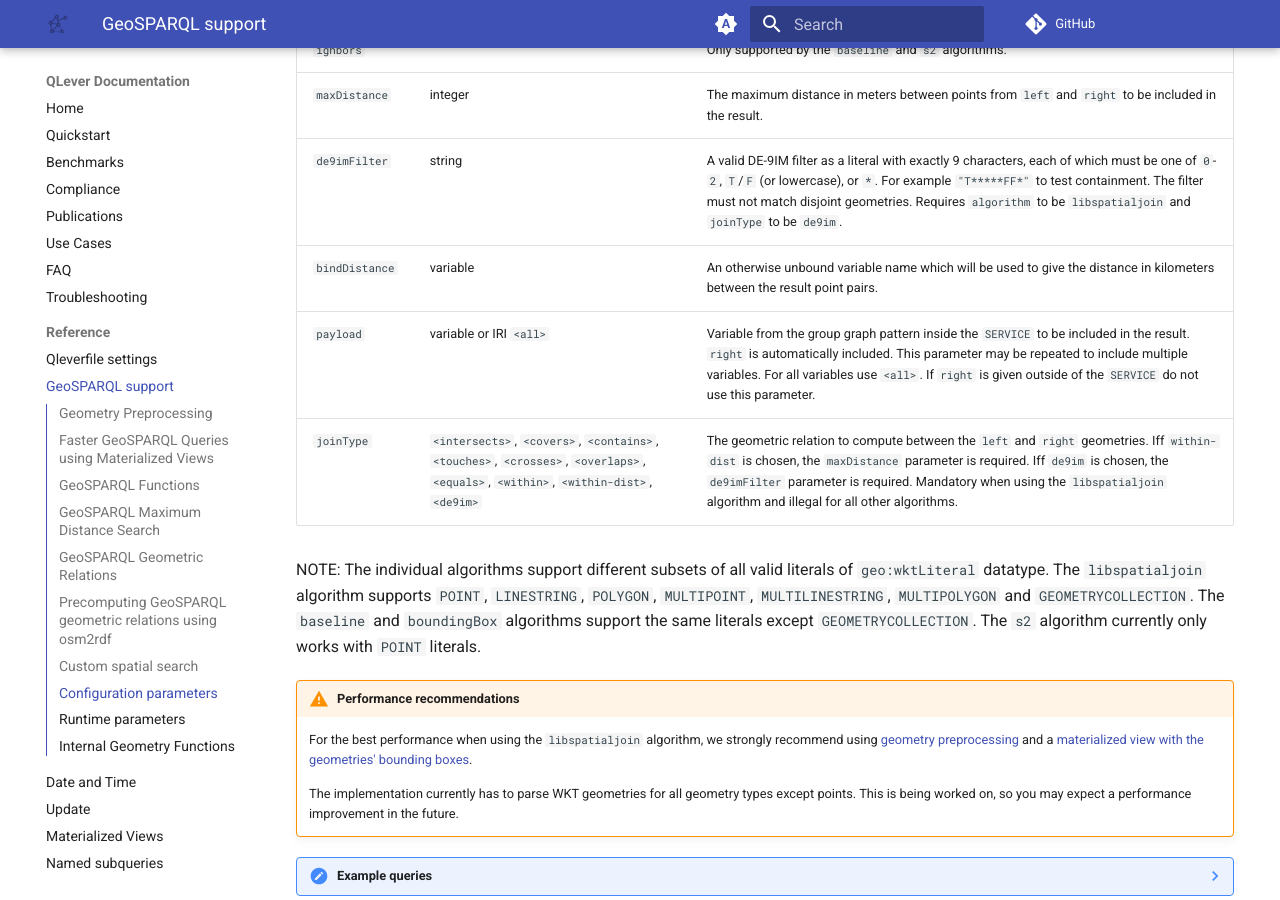
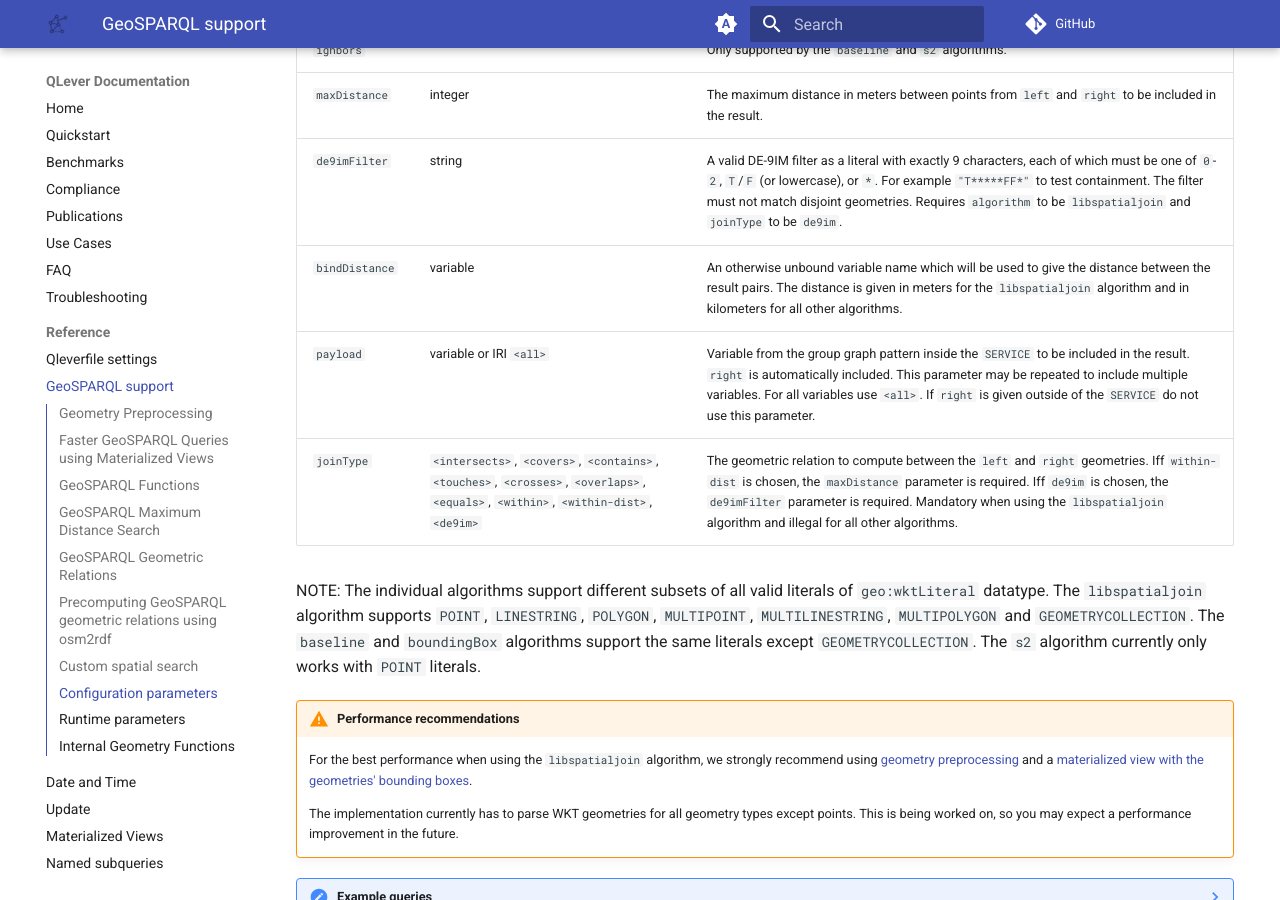
Before and after one commit to qlever-dev/qlever-docs, an MkDocs documentation site: the page built from docs/geosparql.md, in a window 1280 px wide and 900 px high, scrolled down 6267 px. Built offline with MkDocs 1.6.1 and Material for MkDocs 9.7.7, drawn with Linux system fonts in a browser that asks for light colours; plug-ins that fetch from the network failed and are left out; comment, search, counter and statistics services are not loaded; the version menu is left out.

Commit message:
Fix unit of `bindDistance` for `libspatialjoin` algorithm (#45)

```diff
--- a/docs/geosparql.md
+++ b/docs/geosparql.md
@@ -468,7 +468,7 @@ The following configuration parameters are provided in the `SERVICE` as triples
 | `numNearestNeighbors` | integer | The maximum number of nearest neighbor points from `right` for every point from `left`. Only supported by the `baseline` and `s2` algorithms. |
 | `maxDistance` | integer | The maximum distance in meters between points from `left` and `right` to be included in the result. |
 | `de9imFilter` | string | A valid DE-9IM filter as a literal with exactly 9 characters, each of which must be one of `0`-`2`, `T`/`F` (or lowercase), or `*`. For example `"T*****FF*"` to test containment. The filter must not match disjoint geometries. Requires `algorithm` to be `libspatialjoin` and `joinType` to be `de9im`. |
-| `bindDistance` | variable | An otherwise unbound variable name which will be used to give the distance in kilometers between the result point pairs. |
+| `bindDistance` | variable | An otherwise unbound variable name which will be used to give the distance between the result pairs. The distance is given in meters for the `libspatialjoin` algorithm and in kilometers for all other algorithms. |
 | `payload` | variable or IRI `<all>` | Variable from the group graph pattern inside the `SERVICE` to be included in the result. `right` is automatically included. This parameter may be repeated to include multiple variables. For all variables use `<all>`. If `right` is given outside of the `SERVICE` do not use this parameter. |
 | `joinType` | `<intersects>`, `<covers>`, `<contains>`, `<touches>`, `<crosses>`, `<overlaps>`, `<equals>`, `<within>`, `<within-dist>`, `<de9im>` | The geometric relation to compute between the `left` and `right` geometries. Iff `within-dist` is chosen, the `maxDistance` parameter is required. Iff `de9im` is chosen, the `de9imFilter` parameter is required. Mandatory when using the `libspatialjoin` algorithm and illegal for all other algorithms.  |
 
```
